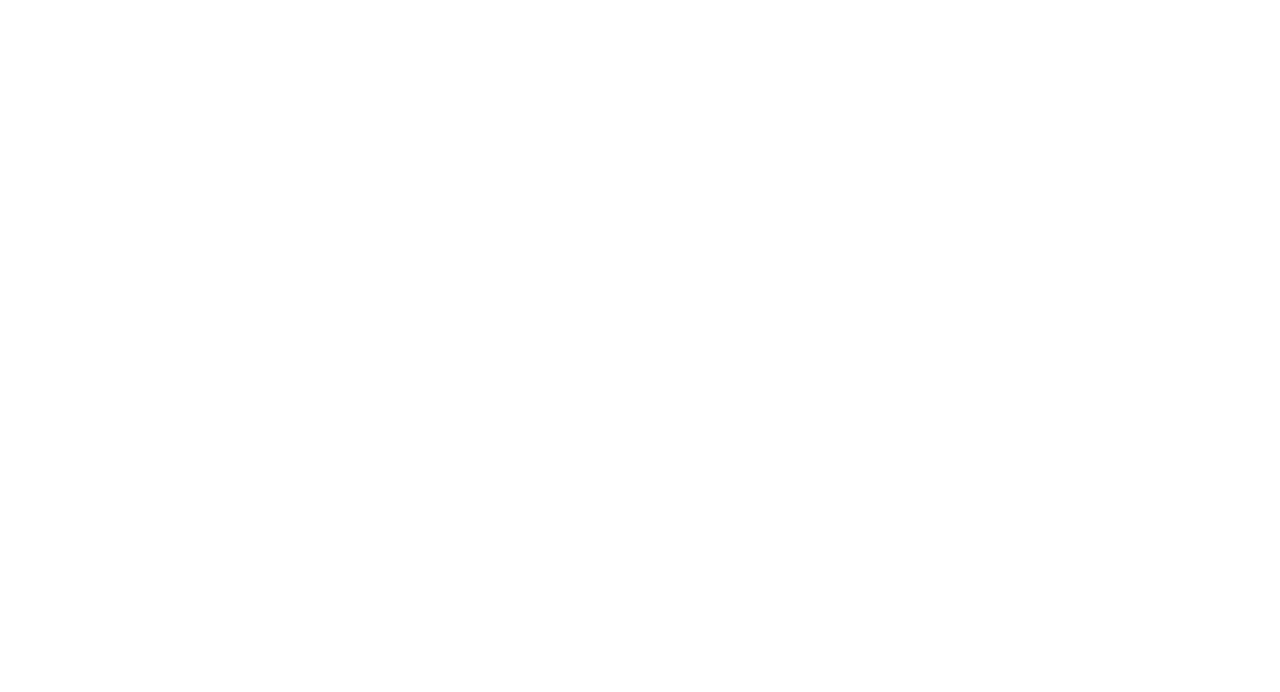
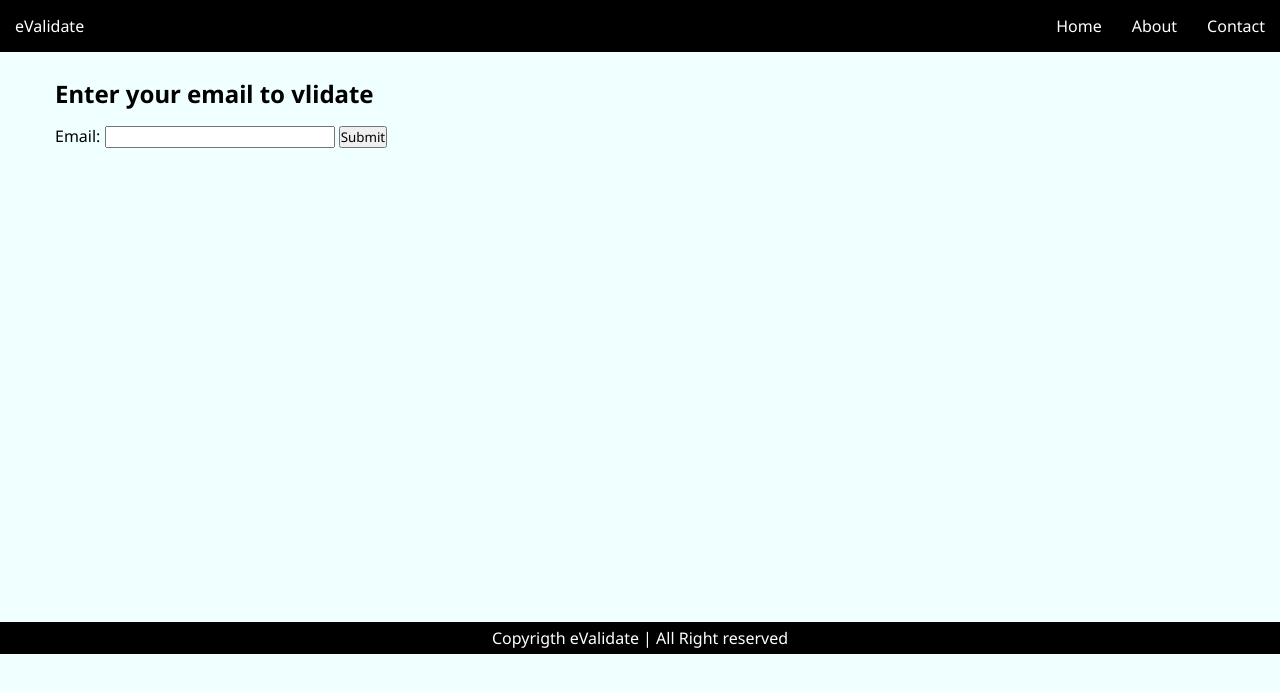
Before and after one commit to RohitRawat-08/JavaScript_Projects, a plain HTML site: page FirstProject/index.html in a window 1280 px wide. Drawn offline with Linux system fonts and the light colour scheme; a web font is replaced by a local one.

Commit message:
add index and css file

```diff
--- a/FirstProject/index.html
+++ b/FirstProject/index.html
@@ -4,8 +4,34 @@
     <meta charset="UTF-8">
     <meta name="viewport" content="width=device-width, initial-scale=1.0">
     <title>Document</title>
+    <link rel="stylesheet" href="./style.css">
+    <script defer src="./script.js"></script>
 </head>
 <body>
+    <header>
+        <nav>
+            <div class="logo">eValidate</div>
+            <ul>
+                <li><a href="#">Home</a></li>
+                <li><a href="#">About</a></li>
+                <li><a href="#">Contact</a></li>
+            </ul>
+        </nav>
+    </header>
+    <main>
+        <div class="maincontent">
+            <h2>Enter your email to vlidate</h2>
+            <form action="">
+                <label for="">Email: </label>
+                <input type="text" name="" id="">
+                <input type="submit">
+            </form>
+        </div>
 
+    </main>
+
+    <footer>
+        Copyrigth eValidate | All Right reserved
+    </footer>
 </body>
 </html>
--- /dev/null
+++ b/FirstProject/script.js
@@ -0,0 +1 @@
+console.log("check")
--- /dev/null
+++ b/FirstProject/style.css
@@ -0,0 +1,77 @@
+
+@import url('https://fonts.googleapis.com/css2?family=Playfair+Display:ital,wght@0,400..900;1,400..900&family=Roboto+Mono:ital,wght@0,100..700;1,100..700&display=swap');
+@import url('https://fonts.googleapis.com/css2?family=Noto+Sans:ital,wght@0,100..900;1,100..900&family=Playfair+Display:ital,wght@0,400..900;1,400..900&family=Roboto+Mono:ital,wght@0,100..700;1,100..700&display=swap');
+
+*{
+    margin: 0;
+    padding: 0;
+    box-sizing: border-box;
+    /* font-family: "Roboto Mono", monospace; */
+    font-family: "Noto Sans", sans-serif;
+}
+
+body{
+    background-color: azure;
+}
+
+nav{
+    display: flex;
+    background-color: black;
+    color: white;
+    justify-content: space-between;
+}
+
+ul{
+    display: flex;
+}
+
+.logo{
+    padding: 15px;
+    /* border: solid red ; */
+}
+
+ul li{
+    list-style: none;
+    padding: 15px;
+}
+
+ul li a{
+    color: white;
+    text-decoration: none;
+}
+ul li a:hover{
+    color: rgb(219, 217, 217);
+}
+
+
+footer{
+    background-color: black;
+    color: white;
+    display: flex;
+    justify-content: center;
+    align-items: center;
+    padding: 5px;
+    font-style: 8px;
+}
+
+
+main{
+    height: 570px;
+    padding: 5px;
+}
+
+.maincontent{
+    /* background-color: red; */
+    max-width: 600px;
+    padding: 20px 50px;
+}
+
+.maincontent h2{
+    padding-bottom: 15px;
+    /* border: solid burlywood; */
+}
+
+.maincontent form input:nth-child(2){
+    width: 230px;
+    /* border: solid red; */
+}
```
